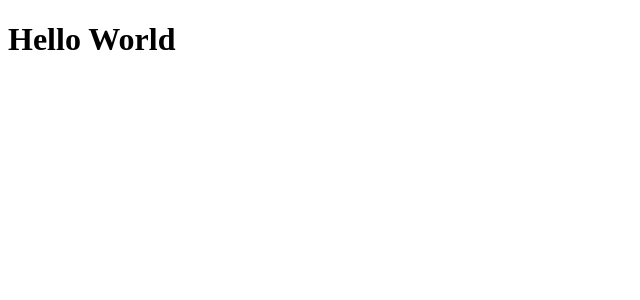
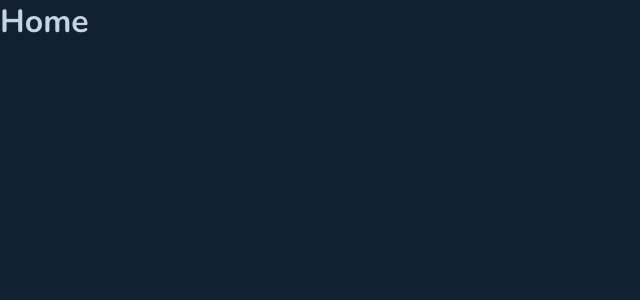
Before and after one commit to felipeWanderson/ignite-github-blog, a React (Vite) app: page / in a window 1280 px wide. Shown: the top 300 px of the page, without its empty margins (0-640 px from the left). Built offline with nearby package versions, Linux system fonts and the light colour scheme.

Commit message:
feat: global styles

```diff
--- a/src/App.tsx
+++ b/src/App.tsx
@@ -1,3 +1,14 @@
+import { ThemeProvider } from 'styled-components'
+import { Home } from './pages/Home'
+import { GlobalStyle } from './styles/global'
+
+import { defaultTheme } from './styles/themes/defaults'
+
 export function App() {
-  return <h1>Hello World</h1>
+  return (
+    <ThemeProvider theme={defaultTheme}>
+      <GlobalStyle />
+      <Home />
+    </ThemeProvider>
+  )
 }
--- /dev/null
+++ b/src/pages/Home/index.tsx
@@ -0,0 +1,3 @@
+export function Home() {
+  return <h1>Home</h1>
+}
--- /dev/null
+++ b/src/styles/global.ts
@@ -0,0 +1,22 @@
+import { createGlobalStyle } from 'styled-components'
+
+export const GlobalStyle = createGlobalStyle`
+  * {
+    margin: 0;
+    padding: 0;
+    box-sizing: border-box;
+  }
+  :focus {
+    outline: 0;
+    box-shadow: 0 0 0 2px ${(props) => props.theme['blue-500']};
+  }
+
+  body {
+    background-color: ${(props) => props.theme['gray-600']};
+    color: ${(props) => props.theme['gray-100']};
+    -webkit-font-smoothing: antialiased;
+  }
+  body, input, textarea, button {
+    font: 400 1rem 'Nunito', sans-serif;
+  }
+`
--- /dev/null
+++ b/src/styles/themes/defaults.ts
@@ -0,0 +1,15 @@
+export const defaultTheme = {
+  white: '#E7EDF4',
+
+  'gray-100': '#C4D4E3',
+  'gray-200': '#AFC2D4',
+  'gray-300': '#7B96B2',
+  'gray-400': '#3A536B',
+  'gray-500': '#1C2F41',
+  'gray-600': '#112131',
+  'gray-700': '#0B1B2B',
+  'gray-800': '#071422',
+  'gray-900': '#040F1A',
+
+  'blue-500': '#3294F8',
+} as const
```
Also changed, not shown: src/@types/styled.d.ts (added, +8 -0 lines), src/pages/Home/styled.ts (added), 1 other file (tests, documents, lock files or other folders).
